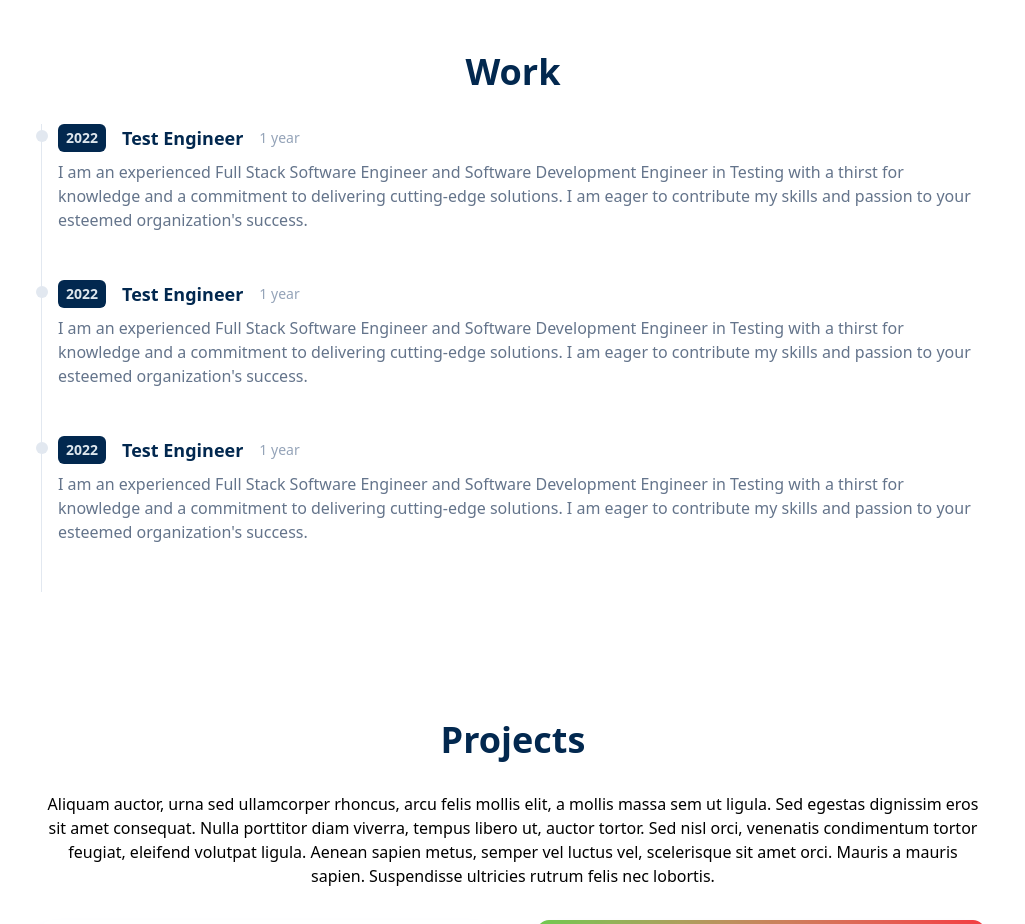
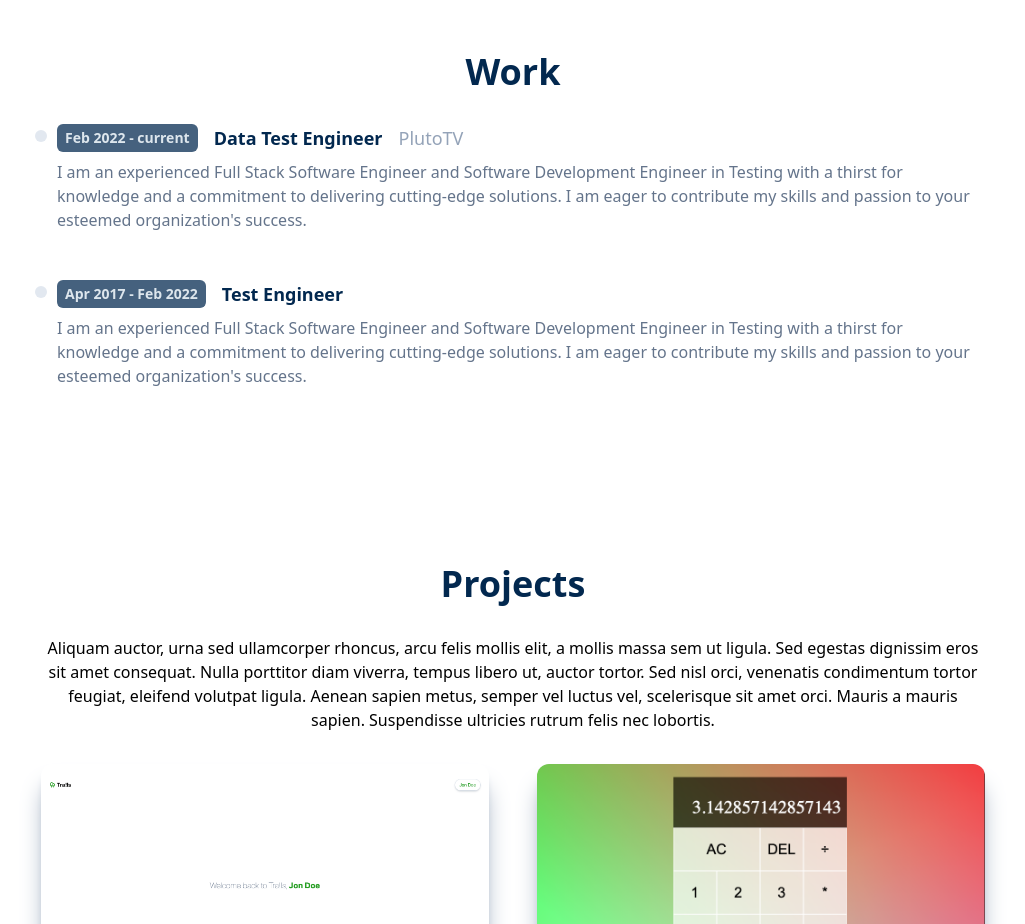
Before and after one commit to KaiIemsawat/portfolio, a React (Vite) app: page / in a window 1280 px wide. Shown: the part 1220-2144 px from the top of the page, without its empty margins (159-1184 px from the left). Built offline with nearby package versions, Linux system fonts and the light colour scheme.

Commit message:
fix timeline and work place

```diff
--- a/src/components/Work.jsx
+++ b/src/components/Work.jsx
@@ -4,26 +4,26 @@ import WorkItem from "./subcomponents/WorkItem";
 
 const workData = [
     {
-        year: 2022,
-        title: "Test Engineer",
-        duration: "1 year",
+        year: "Feb 2022 - current",
+        title: "Data Test Engineer",
+        location: "PlutoTV",
         details:
             "I am an experienced Full Stack Software Engineer and Software Development Engineer in Testing with a thirst for knowledge and a commitment to delivering cutting-edge solutions. I am eager to contribute my skills and passion to your esteemed organization's success.",
     },
     {
-        year: 2022,
+        year: "Apr 2017 - Feb 2022",
         title: "Test Engineer",
-        duration: "1 year",
+        // duration: "1 year",
         details:
             "I am an experienced Full Stack Software Engineer and Software Development Engineer in Testing with a thirst for knowledge and a commitment to delivering cutting-edge solutions. I am eager to contribute my skills and passion to your esteemed organization's success.",
     },
-    {
-        year: 2022,
-        title: "Test Engineer",
-        duration: "1 year",
-        details:
-            "I am an experienced Full Stack Software Engineer and Software Development Engineer in Testing with a thirst for knowledge and a commitment to delivering cutting-edge solutions. I am eager to contribute my skills and passion to your esteemed organization's success.",
-    },
+    // {
+    //     year: 2022,
+    //     title: "Test Engineer",
+    //     // duration: "1 year",
+    //     details:
+    //         "I am an experienced Full Stack Software Engineer and Software Development Engineer in Testing with a thirst for knowledge and a commitment to delivering cutting-edge solutions. I am eager to contribute my skills and passion to your esteemed organization's success.",
+    // },
 ];
 const Work = () => {
     return (
@@ -36,7 +36,7 @@ const Work = () => {
                     key={idx}
                     year={eaWork.year}
                     title={eaWork.title}
-                    duration={eaWork.duration}
+                    location={eaWork.location}
                     details={eaWork.details}
                 />
             ))}
--- a/src/components/subcomponents/WorkItem.jsx
+++ b/src/components/subcomponents/WorkItem.jsx
@@ -1,19 +1,20 @@
 import React from "react";
 
-const WorkItem = ({ year, title, duration, details }) => {
+const WorkItem = ({ year, title, location, details }) => {
     return (
-        <ol className="flex flex-col md:flex-row relative border-l border-slate-200">
+        // <ol className="flex flex-col md:flex-row relative border-l border-slate-200">
+        <ol className="flex flex-col md:flex-row relative ">
             <li className="mb-10 ml-4">
                 <div className="absolute w-3 h-3 bg-slate-200 rounded-full mt-1.5 -left-1.5 border-white" />
                 <p className="flex flex-wrap gap-4 flex-row items-center justify-start text-xs md:text-sm">
-                    <span className="inline-block px-2 py-1 font-semibold text-cus-gray bg-[#02284f] rounded-md">
+                    <span className="inline-block px-2 py-1 font-semibold text-cus-gray bg-[#02284fbb] rounded-md">
                         {year}
                     </span>
                     <span className="text-lg font-semibold text-[#02284f] ">
                         {title}
                     </span>
-                    <span className="my-1 text-sm leading-none text-slate-400">
-                        {duration}
+                    <span className="my-1 text-lg leading-none text-slate-400">
+                        {location}
                     </span>
                 </p>
                 <p className="my-2 text-base font-normal text-slate-500">
```
